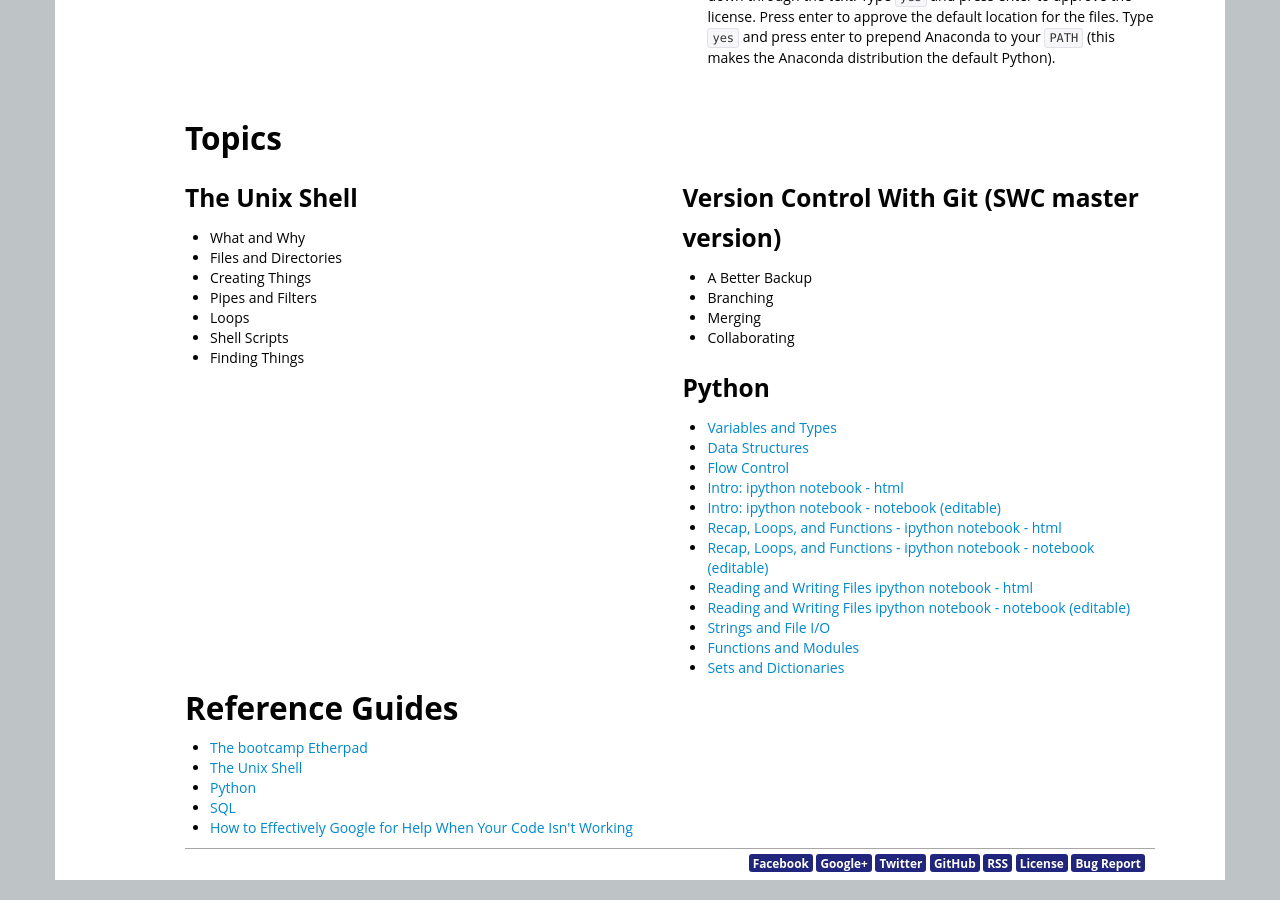
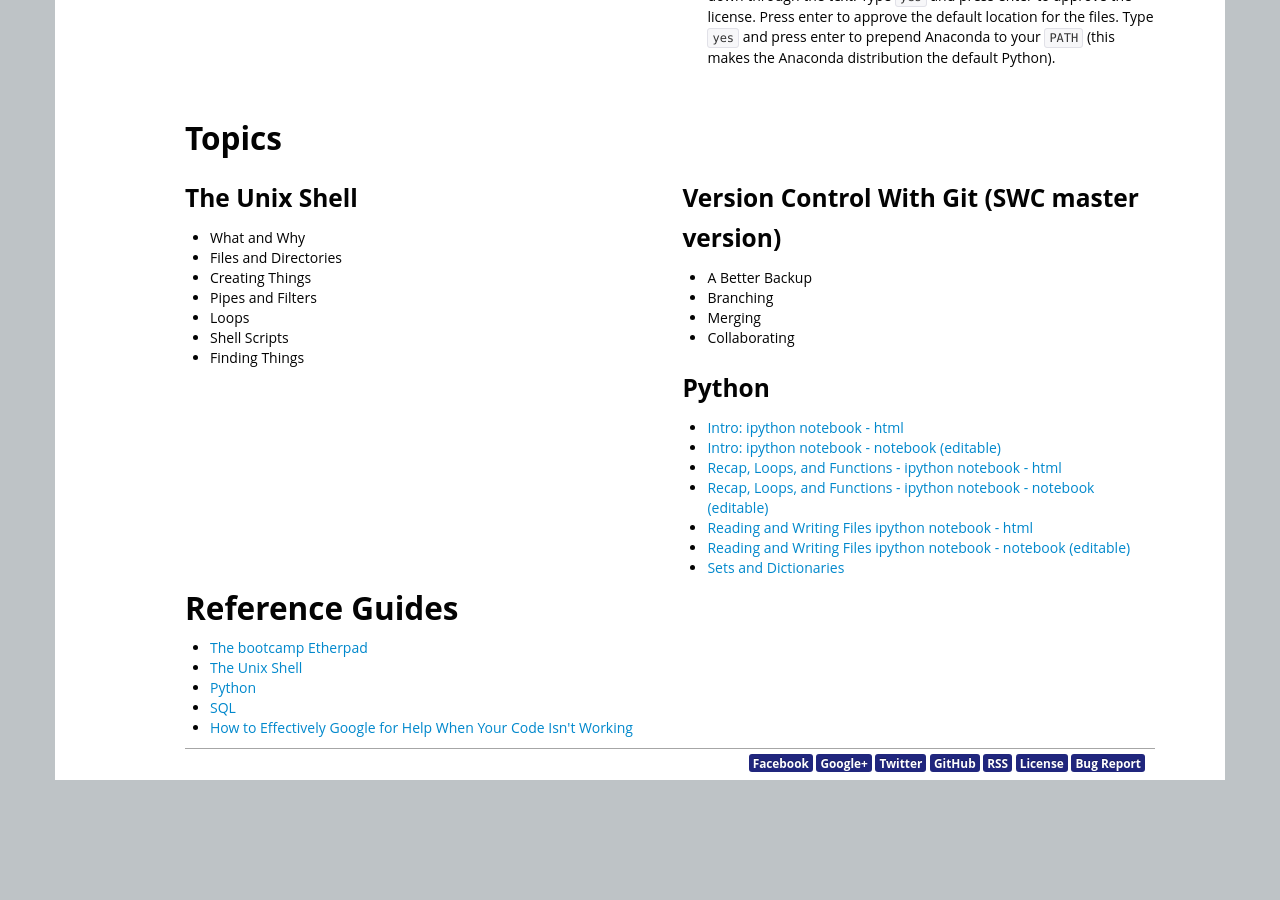
Before and after one commit to cavestruz/2014-06-24-ru, a Jekyll site: the page built from index.html, in a window 1280 px wide and 900 px high, scrolled down 3027 px. Built offline with Jekyll 4.4.1, drawn with Linux system fonts in a browser that asks for light colours; after the commit the page ends 3827 px from its top, so only the background shows below that.

Commit message:
removed non working python links

```diff
--- a/index.html
+++ b/index.html
@@ -173,13 +173,6 @@ raw: raw.github.com/swcarpentry/bc/gh-pages
   <div class="span6">
     <h3>Python</h3>
     <ul>
-        <li><a href="{{page.ipythonnotebook}}/{{page.raw}}/lessons/thw-python/vars-types/variables.ipynb">Variables
-        and Types</a></li>
-        <li><a href="{{page.ipythonnotebook}}/{{page.raw}}/lessons/thw-python/data-structures/data_structures.ipynb">Data
-        Structures</\
-a></li>
-        <li><a href="{{page.ipythonnotebook}}/{{page.raw}}/lessons/thw-python/flow-control/python_flow_control.ipynb">Flow
-        Control</a>
 	<li><a href="./classfiles/Python intro.html"> Intro: ipython notebook - html </a>
 	<li><a href="./classfiles/Python intro.ipynb"> Intro: ipython notebook - notebook (editable) </a>
 </li>
@@ -190,11 +183,6 @@ a></li>
     <li><a href="./classfiles/B_File_Io/File_IO.html">Reading and Writing Files ipython notebook - html </a></li>
 	<li><a href="./classfiles/B_File_Io/File_IO.ipynb">Reading and Writing Files ipython notebook - notebook (editable) </a>
 </li>
-
-        <li><a href="{{page.ipythonnotebook}}/{{page.raw}}/lessons/thw-python/strings-io/tutorial.ipynb">Strings
-        and File I/O</a></li>
-        <li><a href="{{page.ipythonnotebook}}/{{page.raw}}/lessons/thw-python/functions-and-modules/python_functions_and_modules.ipynb\
-">Functions and Modules</a></li>
         <li><a href="lessons/swc-setdict/tutorial.html">Sets and
         Dictionaries</a></li>
       </ul>
```
